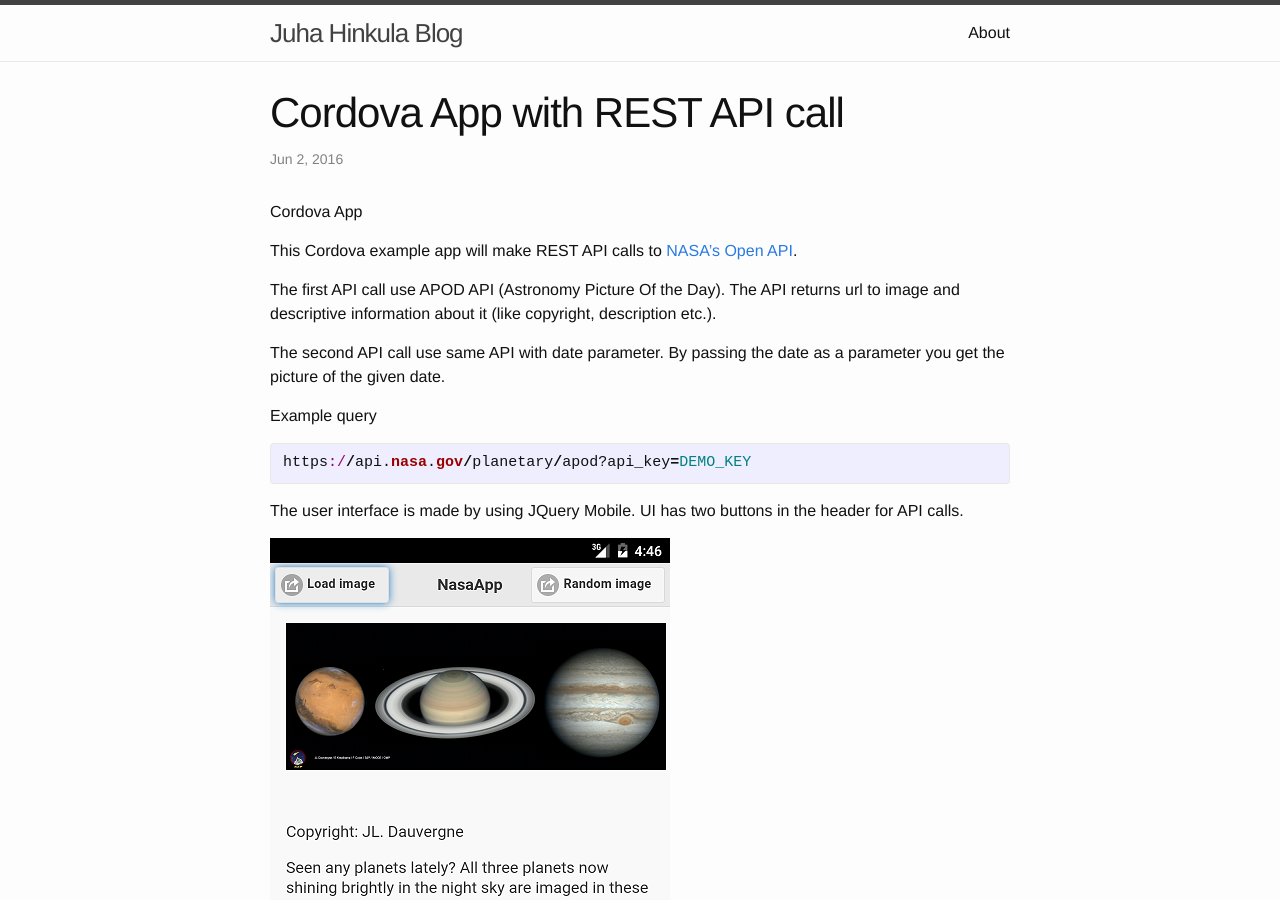
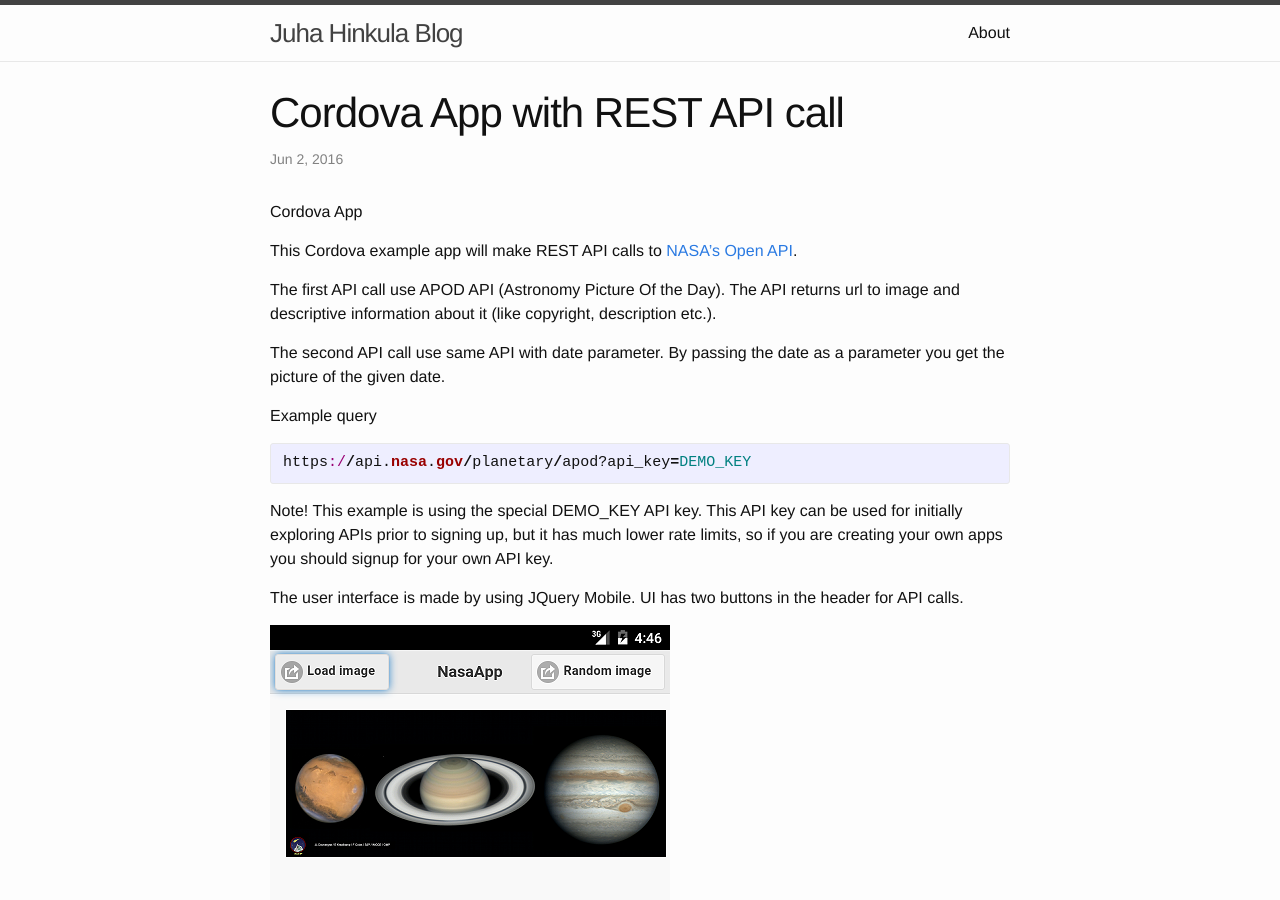
Before and after one commit to juhahinkula/juhahinkula.github.io, a Jekyll site: the page built from _posts/2016-05-20-welcome-to-jekyll.markdown, in a window 1280 px wide and 900 px high. Built offline with Jekyll 4.4.1, drawn with Linux system fonts in a browser that asks for light colours.

Commit message:
changes to post

```diff
--- a/_posts/2016-05-20-welcome-to-jekyll.markdown
+++ b/_posts/2016-05-20-welcome-to-jekyll.markdown
@@ -17,6 +17,8 @@ Example query
 https://api.nasa.gov/planetary/apod?api_key=DEMO_KEY
 {% endhighlight %}
 
+Note! This example is using the special DEMO_KEY API key. This API key can be used for initially exploring APIs prior to signing up, but it has much lower rate limits, so if you are creating your own apps you should signup for your own API key.
+
 The user interface is made by using JQuery Mobile. UI has two buttons in the header for API calls.
 
 ![screenshot]({{ site.baseurl }}/img/Screenshot_20160602.png)
```
